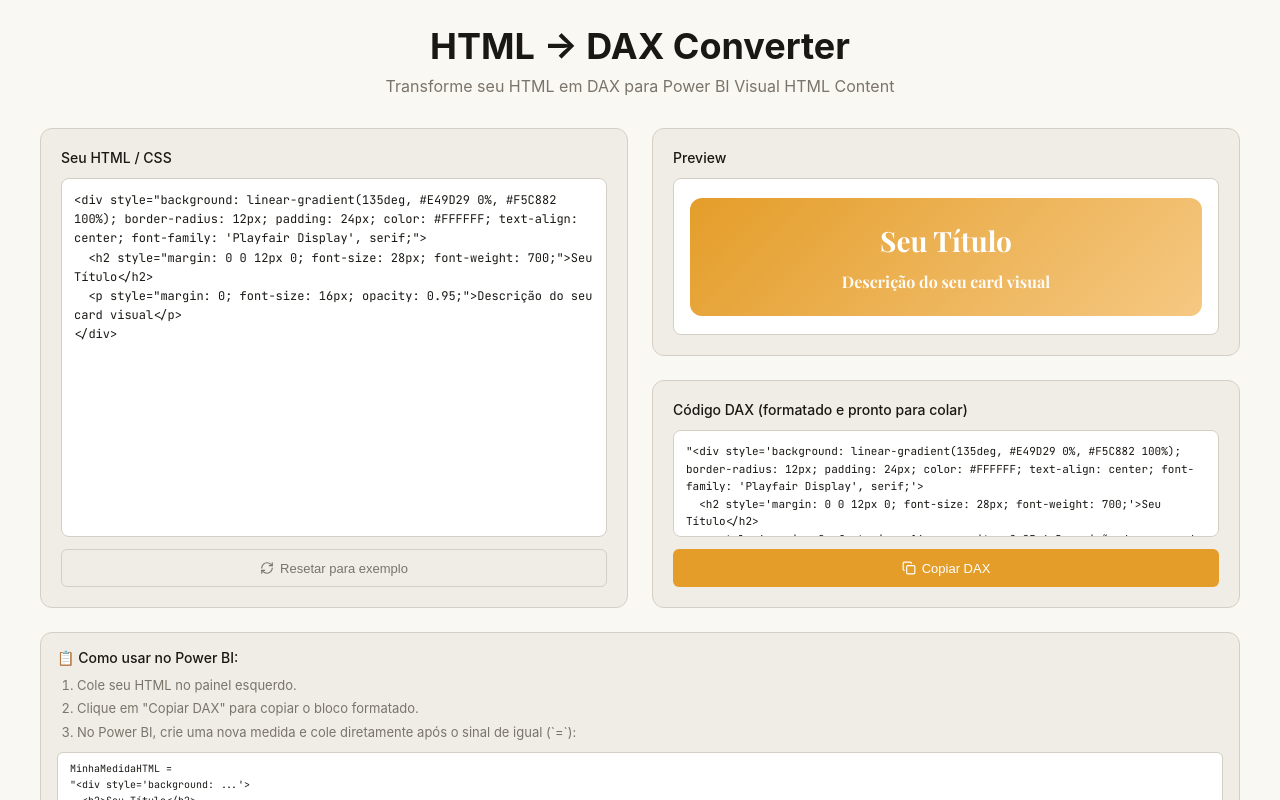
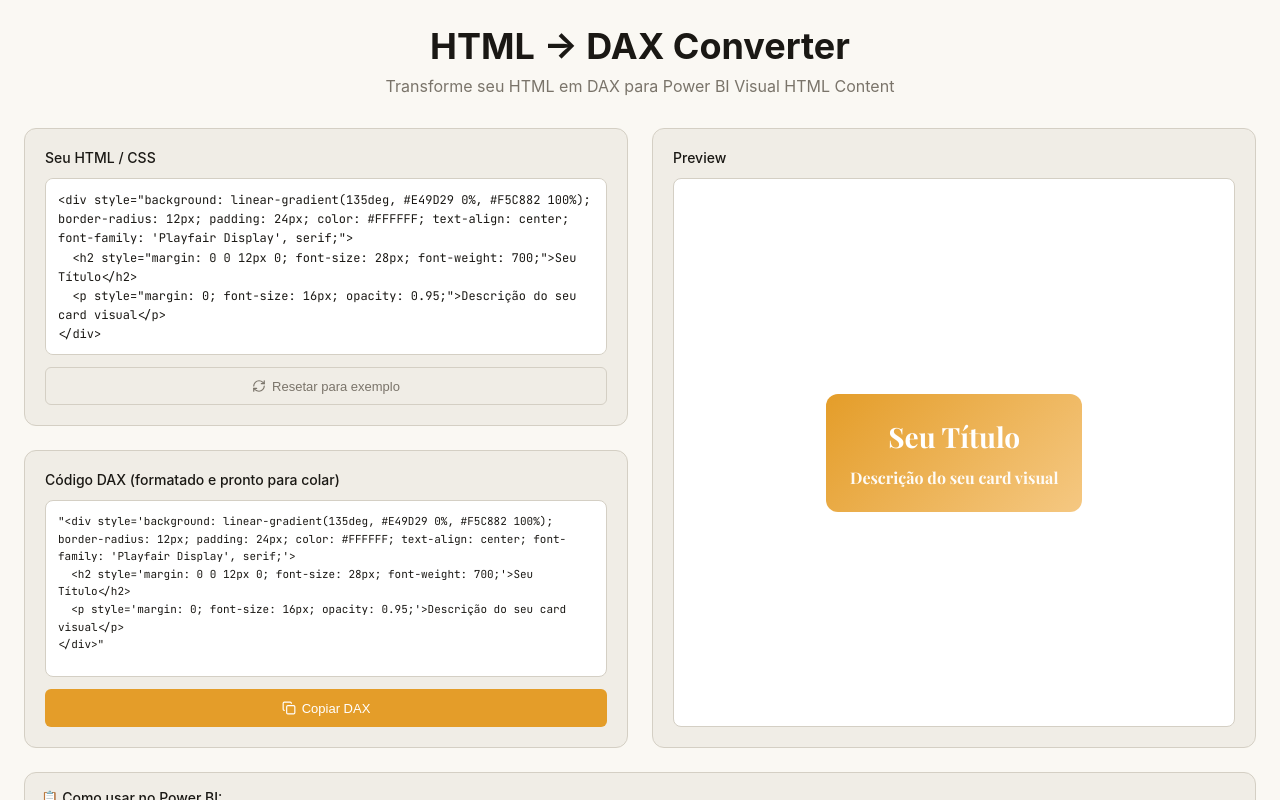
Before and after one commit to Neves-BR/HtmlToDax, a React (Vite) app: page / in a window 1280 px wide. Shown: the top 800 px of the page. Built offline with nearby package versions, Linux system fonts and the light colour scheme.

Commit message:
Update App.jsx

```diff
--- a/src/App.jsx
+++ b/src/App.jsx
@@ -1,4 +1,4 @@
-import React, { useState, useRef, useLayoutEffect } from 'react';
+import React, { useState, useRef, useLayoutEffect, useEffect } from 'react';
 import { Copy, RefreshCw } from 'lucide-react';
 
 const HtmlToDaxConverter = () => {
@@ -10,6 +10,20 @@
   const [html, setHtml] = useState(defaultHtml);
   const [copied, setCopied] = useState(false);
   const [scale, setScale] = useState(1);
+  const [isMobile, setIsMobile] = useState(false);
+
+  // Hook para detectar responsividade de forma elegante
+  useEffect(() => {
+    const checkIsMobile = () => {
+      setIsMobile(window.innerWidth < 1000);
+    };
+
+    // Verifica no carregamento inicial
+    checkIsMobile();
+
+    window.addEventListener('resize', checkIsMobile);
+    return () => window.removeEventListener('resize', checkIsMobile);
+  }, []);
 
   // Refs para monitorar as dimensões do contêiner e do conteúdo gerado
   const containerRef = useRef(null);
@@ -50,11 +64,18 @@
     const scaleX = availableWidth / contentWidth;
     const scaleY = availableHeight / contentHeight;
 
+    // Margem de segurança conforme solicitado
+    const padding = 0.96;
+
     // Pega o menor fator de escala para manter a proporção sem cortar (limita a 1 para não explodir itens pequenos)
-    const newScale = Math.min(1, scaleX, scaleY);
+    const newScale = Math.min(
+      1,
+      scaleX * padding,
+      scaleY * padding
+    );
 
     setScale(newScale);
-  }, [html]);
+  }, [html, isMobile]); // Recalcula a escala também ao redimensionar a tela
 
   return (
     <div style={{
@@ -67,7 +88,7 @@
       width: '100%'
     }}>
       <div style={{
-        maxWidth: '1200px',
+        maxWidth: '1500px', // Nova largura máxima atualizada
         margin: '0 auto'
       }}>
         {/* Header */}
@@ -93,16 +114,26 @@
           </p>
         </div>
 
-        {/* Container Principal */}
+        {/* Container Principal (Grid Responsivo) */}
         <div style={{
           display: 'grid',
-          gridTemplateColumns: 'repeat(auto-fit, minmax(350px, 1fr))',
+          gridTemplateColumns: isMobile ? '1fr' : '1fr 1fr',
           gap: '24px',
-          marginBottom: '24px',
-          alignItems: 'start'
+          alignItems: 'stretch',
+          height: isMobile ? 'auto' : 'calc(100vh - 210px)', // Altura travada
+          minHeight: '620px',
+          marginBottom: '24px'
         }}>
 
-          {/* Painel Esquerdo: Editor */}
+          {/* Coluna Esquerda: Editores (HTML/CSS e DAX) */}
+          <div style={{
+            display: 'flex',
+            flexDirection: 'column',
+            gap: '24px',
+            minHeight: 0 // Fundamental para que o flex não estoure pelo conteúdo interno
+          }}>
+
+            {/* Card 1: Seu HTML / CSS */}
             <div style={{
               background: '#F0EDE6',
               border: '0.5px solid #D4CFC4',
@@ -110,7 +141,8 @@
               padding: '20px',
               display: 'flex',
               flexDirection: 'column',
-            height: '480px',
+              flex: 1, // Divide metade do espaço perfeitamente
+              minHeight: 0,
               boxSizing: 'border-box'
             }}>
               <label style={{
@@ -128,8 +160,8 @@
                 onChange={(e) => setHtml(e.target.value)}
                 style={{
                   width: '100%',
-                flex: '1 1 0%',
-                minHeight: 0,
+                  flex: 1, // Preenche a altura restante do card
+                  minHeight: 0, // Impede que o conteúdo empurre o tamanho do textarea
                   padding: '12px',
                   border: '0.5px solid #D4CFC4',
                   borderRadius: '8px',
@@ -139,7 +171,7 @@
                   color: '#1A1814',
                   backgroundColor: '#FFFFFF',
                   resize: 'none',
-                overflowY: 'scroll',
+                  overflowY: 'auto',
                   boxSizing: 'border-box'
                 }}
                 placeholder="Cole seu HTML aqui..."
@@ -189,86 +221,17 @@
               </button>
             </div>
 
-          {/* Painel Direito: Preview + DAX */}
-          <div style={{
-            display: 'flex',
-            flexDirection: 'column',
-            gap: '24px',
-            height: '480px',
-            boxSizing: 'border-box'
-          }}>
-
-            {/* Preview (Sandbox Fixa sem Scroll) */}
+            {/* Card 2: DAX Output */}
             <div style={{
               background: '#F0EDE6',
               border: '0.5px solid #D4CFC4',
               borderRadius: '12px',
               padding: '20px',
-              height: '228px',
-              minHeight: '228px',
-              maxHeight: '228px',
               display: 'flex',
               flexDirection: 'column',
-              boxSizing: 'border-box',
-              flexShrink: 0
-            }}>
-              <label style={{
-                fontSize: '14px',
-                fontWeight: '500',
-                color: '#1A1814',
-                marginBottom: '12px',
-                display: 'block',
-                flexShrink: 0
-              }}>
-                Preview
-              </label>
-
-              {/* Contêiner restrito sem rolagens */}
-              <div
-                ref={containerRef}
-                style={{
-                  background: '#FFFFFF',
-                  border: '0.5px solid #D4CFC4',
-                  borderRadius: '8px',
-                  padding: '16px',
-                  flex: '1 1 0%',
+              flex: 1, // Divide a outra metade do espaço perfeitamente
               minHeight: 0,
-                  overflow: 'hidden', /* Força ocultação de barras de rolagem */
-                  position: 'relative',
-                  boxSizing: 'border-box',
-                  display: 'flex',
-                  alignItems: 'center',
-                  justifyContent: 'center'
-                }}
-              >
-                {/* Elemento interno escalado via CSS Transform para caber nas dimensões exatas */}
-                <div
-                  ref={contentRef}
-                  style={{
-                    width: '100%',
-                    transform: `scale(${scale})`,
-                    transformOrigin: 'center center',
-                    transition: 'transform 0.15s ease-out',
-                    contain: 'content'
-                  }}
-                  dangerouslySetInnerHTML={{ __html: html }}
-                />
-              </div>
-            </div>
-
-            {/* DAX Output - Multilinhas */}
-            <div style={{
-              background: '#F0EDE6',
-              border: '0.5px solid #D4CFC4',
-              borderRadius: '12px',
-              padding: '20px',
-              height: '228px',
-              minHeight: '228px',
-              maxHeight: '228px',
-              display: 'flex',
-              flexDirection: 'column',
-              boxSizing: 'border-box',
-              flexShrink: 0
+              boxSizing: 'border-box'
             }}>
               <label style={{
                 fontSize: '14px',
@@ -286,9 +249,9 @@
                   border: '0.5px solid #D4CFC4',
                   borderRadius: '8px',
                   padding: '12px',
-                  flex: '1 1 0%',
-                  minHeight: 0,
-                  overflowY: 'scroll',
+                  flex: 1, // Preenche a altura restante do card
+                  minHeight: 0, // Impede o crescimento do card além da área delimitada
+                  overflowY: 'auto',
                   fontFamily: "'JetBrains Mono', monospace",
                   fontSize: '11px',
                   color: '#1A1814',
@@ -346,10 +309,68 @@
                 <span>{copied ? 'Copiado!' : 'Copiar DAX'}</span>
               </button>
             </div>
+
+          </div>
+
+          {/* Coluna Direita: Preview Unificado */}
+          <div style={{
+            background: '#F0EDE6',
+            border: '0.5px solid #D4CFC4',
+            borderRadius: '12px',
+            padding: '20px',
+            display: 'flex',
+            flexDirection: 'column',
+            boxSizing: 'border-box',
+            minHeight: 0 // Essencial para estabilidade
+          }}>
+            <label style={{
+              fontSize: '14px',
+              fontWeight: '500',
+              color: '#1A1814',
+              marginBottom: '12px',
+              display: 'block',
+              flexShrink: 0
+            }}>
+              Preview
+            </label>
+
+            {/* Contêiner restrito centralizado que toma o card todo */}
+            <div
+              ref={containerRef}
+              style={{
+                background: '#FFFFFF',
+                border: '0.5px solid #D4CFC4',
+                borderRadius: '8px',
+                padding: '16px',
+                flex: 1,
+                display: 'flex',
+                justifyContent: 'center',
+                alignItems: 'center',
+                overflow: 'hidden', // Força ocultação de barras de rolagem
+                position: 'relative',
+                boxSizing: 'border-box',
+                minHeight: 0
+              }}
+            >
+              {/* Elemento interno escalado via CSS Transform */}
+              <div
+                ref={contentRef}
+                style={{
+                  display: 'inline-block',
+                  maxWidth: '100%',
+                  transform: `scale(${scale})`,
+                  transformOrigin: 'center center',
+                  transition: 'transform 0.15s ease-out',
+                  contain: 'content'
+                }}
+                dangerouslySetInnerHTML={{ __html: html }}
+              />
             </div>
           </div>
 
-        {/* Instruções */}
+        </div>
+
+        {/* Instruções - Localizadas após o grid de edição */}
         <div style={{
           background: '#F0EDE6',
           border: '0.5px solid #D4CFC4',
```
Lines whose indentation alone changed are shown as unchanged.
